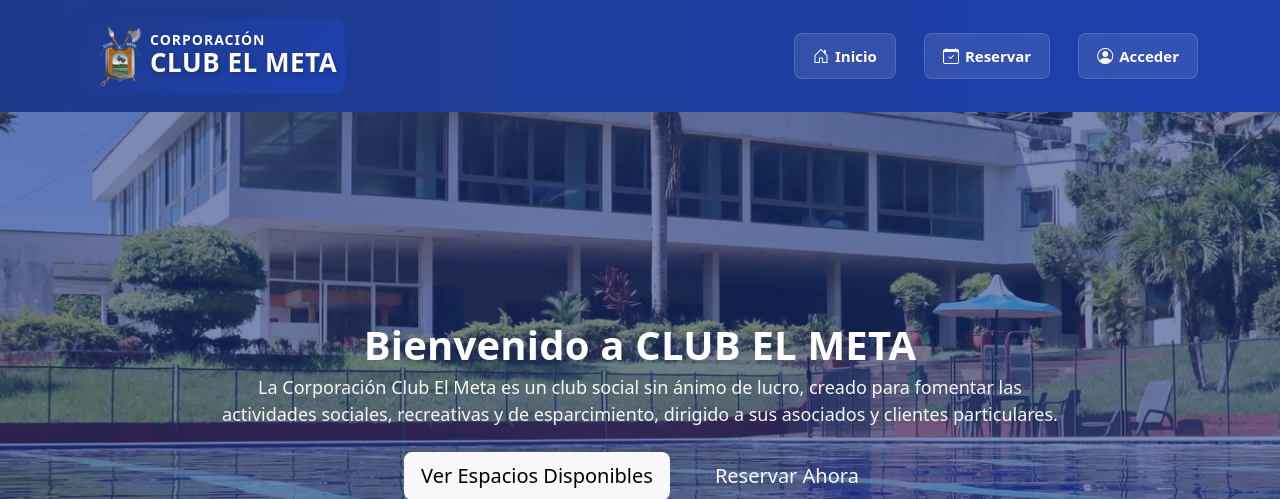
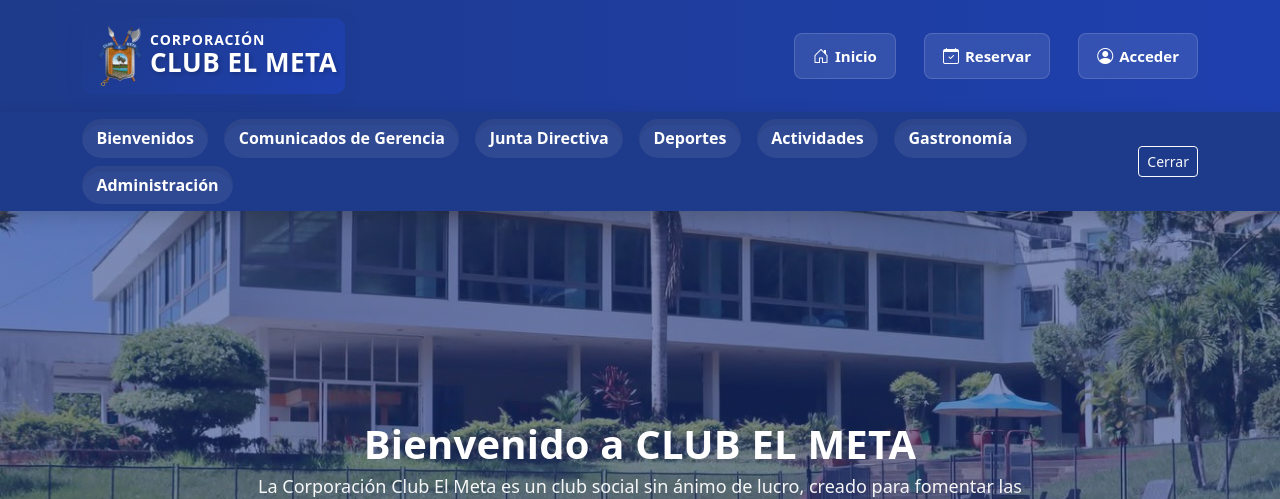
Before and after one commit to 444Pipe/clubmetaREPO, a Django app: page / in a window 1280 px wide. Shown: the top 499 px of the page. Run offline with Django 5.2, Linux system fonts and the light colour scheme; parts of the project's set-up code (start-up, migrations or seed data) failed here and were passed over.

Commit message:
Add index info bar (dismissible)

```diff
--- a/templates/index.html
+++ b/templates/index.html
@@ -2,6 +2,85 @@
 {% load static %}
 {% block title %}Inicio - CLUB EL META{% endblock %}
 {% block content %}
+
+<!-- Index-only informational bar (dismissible) -->
+<div id="indexInfoBar" class="index-info-bar" role="region" aria-label="Información principal">
+  <div class="container d-flex align-items-center justify-content-between">
+    <nav class="info-pills d-flex flex-wrap" aria-label="Información rápida">
+      <div class="pill" data-dropdown>
+        <a href="#">Bienvenidos</a>
+        <ul class="info-dropdown">
+          <li><a href="#">Visión</a></li>
+          <li><a href="#">Misión</a></li>
+          <li><a href="#">Instalaciones</a></li>
+        </ul>
+      </div>
+      <div class="pill"><a href="#">Comunicados de Gerencia</a></div>
+      <div class="pill"><a href="#">Junta Directiva</a></div>
+      <div class="pill" data-dropdown>
+        <a href="#">Deportes</a>
+        <ul class="info-dropdown">
+          <li><a href="#">Tenis</a></li>
+          <li><a href="#">Natación</a></li>
+          <li><a href="#">Fútbol</a></li>
+          <li><a href="#">Gimnasio</a></li>
+        </ul>
+      </div>
+      <div class="pill"><a href="#">Actividades</a></div>
+      <div class="pill" data-dropdown>
+        <a href="#">Gastronomía</a>
+        <ul class="info-dropdown">
+          <li><a href="#">Salones de eventos</a></li>
+          <li><a href="#">Menú Refrigerios Empresariales</a></li>
+          <li><a href="#">Menú Eventos Sociales</a></li>
+          <li><a href="#">Menú Infantil y Juvenil</a></li>
+          <li><a href="#">Pasabocas / Cóctel</a></li>
+        </ul>
+      </div>
+      <div class="pill"><a href="#">Administración</a></div>
+    </nav>
+
+    <button id="closeInfoBar" class="btn btn-sm btn-outline-light">Cerrar</button>
+  </div>
+</div>
+
+<style>
+  .index-info-bar { background: #1e3a8a; color: #fff; padding: 0.45rem 0; box-shadow: 0 6px 18px rgba(0,0,0,0.16); position: relative; z-index: 1100; }
+  .index-info-bar .info-pills { gap: 0.5rem; }
+  .index-info-bar .pill { position: relative; margin-right: 0.5rem; }
+  .index-info-bar .pill > a { display: inline-block; padding: 0.45rem 0.9rem; background: rgba(255,255,255,0.08); color: #fff; border-radius: 999px; text-decoration: none; font-weight: 600; box-shadow: 0 6px 0 rgba(0,0,0,0.06) inset; }
+  .index-info-bar .pill:hover > a, .index-info-bar .pill:focus-within > a { background: rgba(255,255,255,0.14); }
+  .index-info-bar .info-dropdown { display: none; position: absolute; top: calc(100% + 8px); left: 50%; transform: translateX(-50%); min-width: 190px; background: rgba(255,255,255,0.12); color: #fff; padding: 0.6rem 0.35rem; border-radius: 10px; list-style: none; box-shadow: 0 12px 28px rgba(0,0,0,0.18); }
+  .index-info-bar .info-dropdown li { text-align: center; padding: 0.25rem 0; }
+  .index-info-bar .info-dropdown li a { color: #fff; text-decoration: none; display: block; padding: 0.15rem 0.6rem; }
+  .index-info-bar .pill[data-dropdown]:hover .info-dropdown, .index-info-bar .pill[data-dropdown].open .info-dropdown { display: block; }
+  @media (max-width: 768px) {
+    .index-info-bar .container { gap:0.5rem; }
+    .index-info-bar .info-pills { overflow-x: auto; -webkit-overflow-scrolling: touch; padding-bottom: 0.25rem; }
+    .index-info-bar .info-dropdown { position: static; transform: none; margin-top: 0.4rem; }
+  }
+</style>
+
+<script>
+  (function(){
+    try{
+      if (localStorage.getItem('indexInfoBarHidden') === '1') {
+        var el = document.getElementById('indexInfoBar'); if (el) el.style.display = 'none';
+      }
+      document.addEventListener('click', function(e){
+        var p = e.target.closest('.pill[data-dropdown]');
+        document.querySelectorAll('.pill[data-dropdown]').forEach(function(x){ if (x !== p) x.classList.remove('open'); });
+        if (p) p.classList.toggle('open');
+      });
+      var closeBtn = document.getElementById('closeInfoBar');
+      if (closeBtn) closeBtn.addEventListener('click', function(){
+        document.getElementById('indexInfoBar').style.display = 'none';
+        localStorage.setItem('indexInfoBarHidden','1');
+      });
+    }catch(err){ console.warn(err); }
+  })();
+</script>
+
 <section class="hero text-center text-white" id="heroSection" style="background-image: linear-gradient(rgba(30,58,138,0.55), rgba(30,58,138,0.55)), url({% static 'img/fondin.jpeg' %}); background-size: cover; background-position: center; background-repeat: no-repeat; min-height: 75vh; display: flex; align-items: center;">
   <div class="container py-5">
     <h2 class="display-5 hero-title fade-up">Bienvenido a  CLUB EL META</h2>
```
